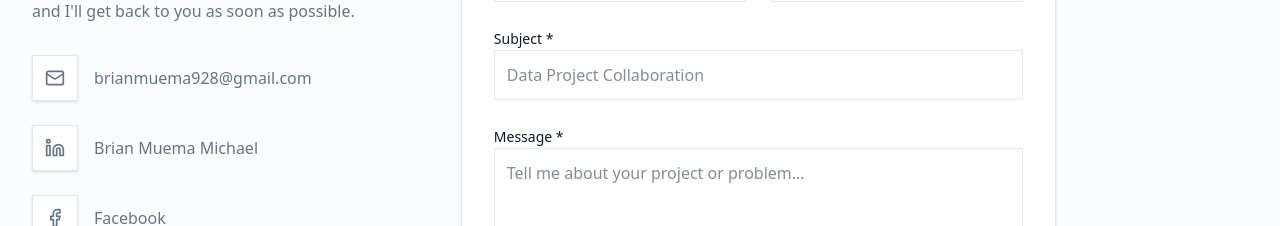
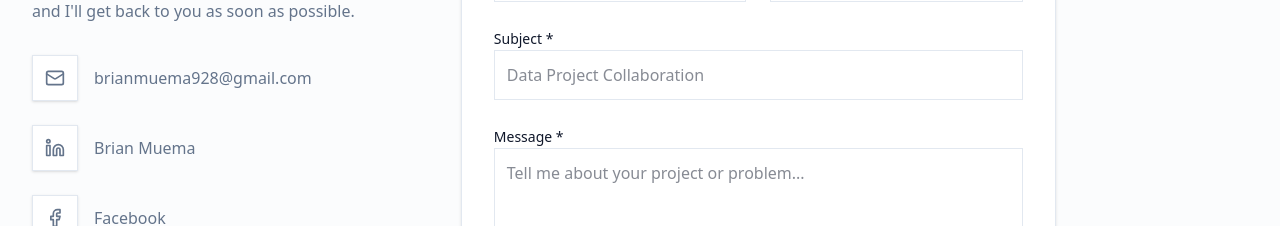
Before and after one commit to Mike-BM/brian_muema, a Next.js app: page / in a window 1280 px wide. Shown: the part 6620-6846 px from the top of the page. Built offline with nearby package versions, Linux system fonts and the light colour scheme.

Commit message:
Update LinkedIn contact display to Brian Muema

```diff
--- a/src/components/ContactSection.tsx
+++ b/src/components/ContactSection.tsx
@@ -73,7 +73,7 @@ export function ContactSection() {
                 <div className="p-3 bg-card border border-border rounded-none shadow-sm flex-shrink-0">
                   <svg xmlns="http://www.w3.org/2000/svg" width="20" height="20" viewBox="0 0 24 24" fill="none" stroke="currentColor" strokeWidth="2" strokeLinecap="round" strokeLinejoin="round" className="h-5 w-5"><path d="M16 8a6 6 0 0 1 6 6v7h-4v-7a2 2 0 0 0-2-2 2 2 0 0 0-2 2v7h-4v-7a6 6 0 0 1 6-6z"></path><rect x="2" y="9" width="4" height="12"></rect><circle cx="4" cy="4" r="2"></circle></svg>
                 </div>
-                <span className="font-medium break-all">Brian Muema Michael</span>
+                <span className="font-medium break-all">Brian Muema</span>
               </a>
               <a href="https://www.facebook.com/share/1HZX6YzmQR/" target="_blank" rel="noopener noreferrer" className="flex items-center gap-4 text-muted-foreground hover:text-foreground transition-colors">
                 <div className="p-3 bg-card border border-border rounded-none shadow-sm flex-shrink-0">
```
